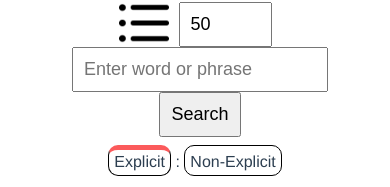
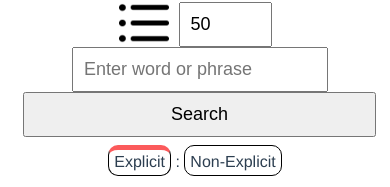
Before and after one commit to Hamlet-Tamaz/iTunesSearchDemo, a Vue app: page / in a window 390 px wide. Shown: the part 476-663 px from the top of the page. Built offline with nearby package versions, Linux system fonts and the light colour scheme.

Commit message:
made search button size change dynamically

```diff
--- a/src/components/searchDemo.vue
+++ b/src/components/searchDemo.vue
@@ -366,13 +366,6 @@ export default {
   padding: 0 10px;
 }
 
-@media (max-width: 500px) {
-  #tab-favorites {
-    justify-content: left;
-    padding-left: 15px;
-  }
-}
-
 #search-content, #favorites-content {
   margin: 0 15px;
 }
@@ -481,6 +474,18 @@ ul {
   margin-top: 75px;
 }
 
+@media (max-width: 500px) {
+  #tab-favorites {
+    justify-content: left;
+    padding-left: 15px;
+  }
+
+  #search-button {
+    width: 353px;
+    margin-left: 0;
+  }
+
+}
 
 /* UTILITIES */
 .border-danger {
```
